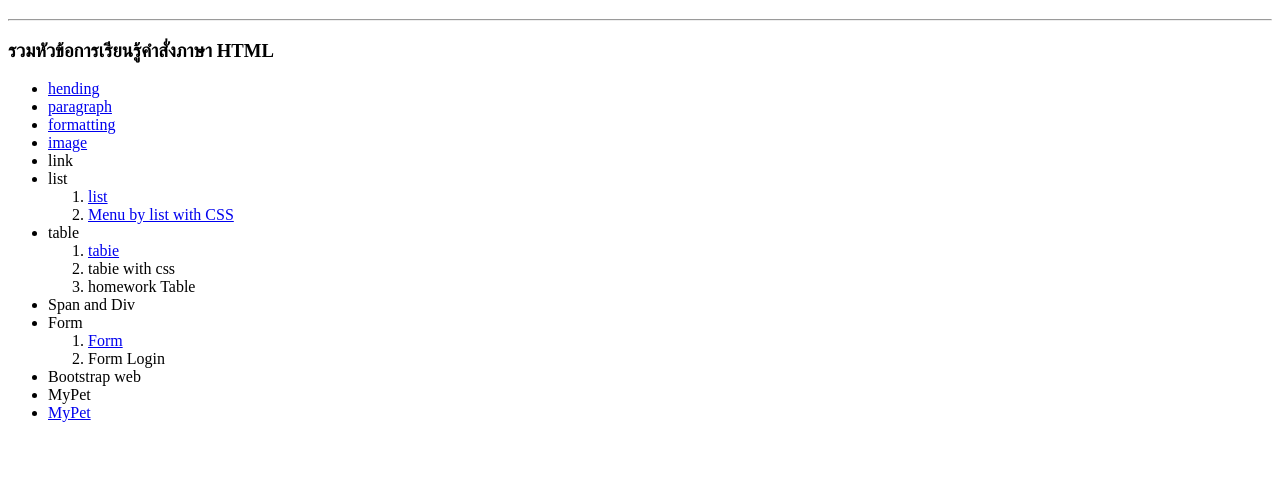
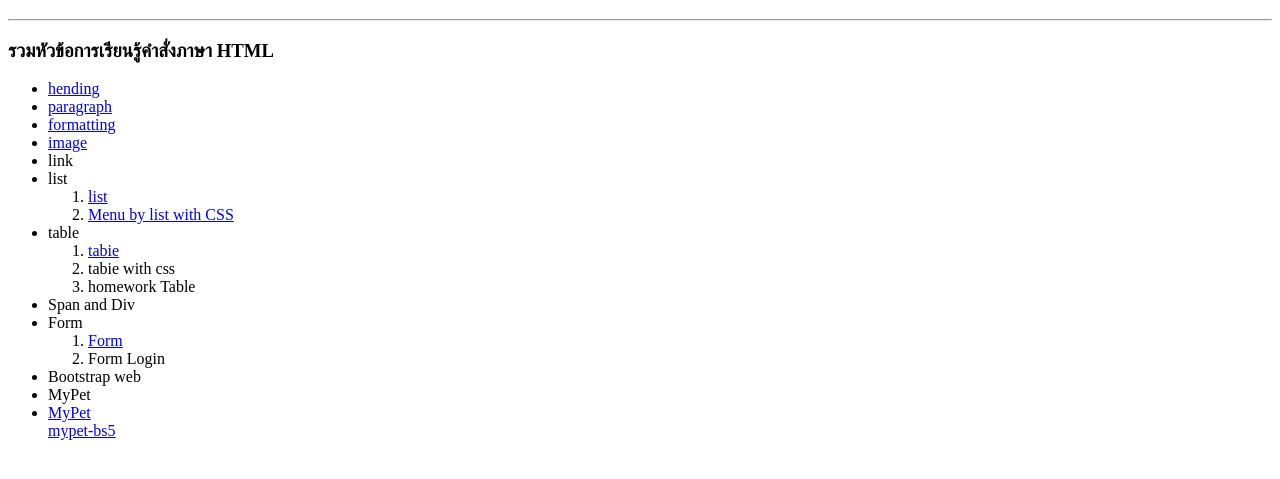
Before and after one commit to Nonmee/Non-web, a plain HTML site: page 6540_01_home.html in a window 1280 px wide. Shown: the part 61-540 px from the top of the page. Drawn offline with Linux system fonts and the light colour scheme.

Commit message:
Add files via upload

```diff
--- a/6540_01_home.html
+++ b/6540_01_home.html
@@ -45,9 +45,12 @@
         <li>Bootstrap web</li>
         <li>MyPet</li>
         <li>
-            <a href="6540_06_MyPet.html"> MyPet</a>
+            <a href="6540_06_MyPet.html"> MyPet</a> <br>
+             <a href="6540_13_mypet-bs5.html"> mypet-bs5</a>
+    </ul>
+
         </li>
-    </ul>
+
 
 </body>
 </html>
```
